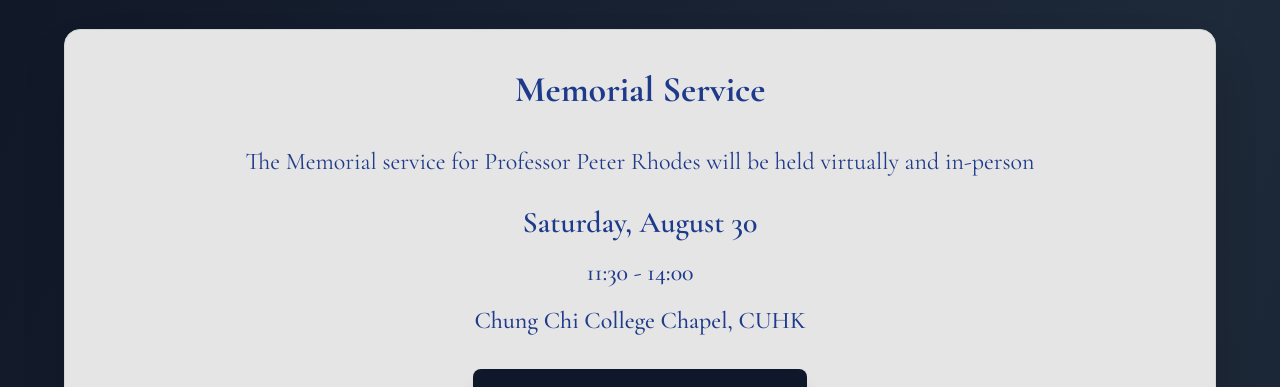
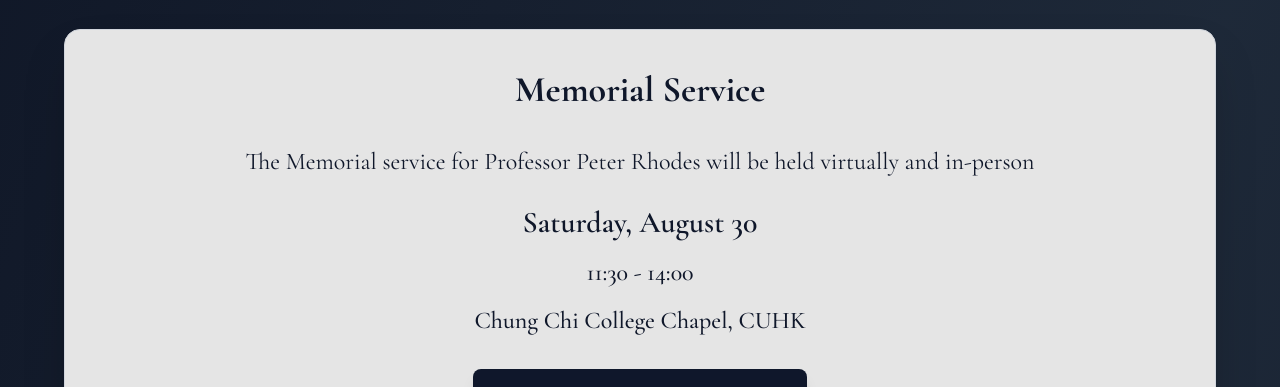
Before and after one commit to mrshootingstar/peterrhodestribute, a Next.js app: page / in a window 1280 px wide. Shown: the part 126-513 px from the top of the page. Built offline with nearby package versions, Linux system fonts and the light colour scheme; no server answers.

Commit message:
Memorial v8

```diff
--- a/src/app/components/MemorialService.tsx
+++ b/src/app/components/MemorialService.tsx
@@ -4,23 +4,23 @@
       <div className="max-w-6xl mx-auto">
         <div className="rounded-xl sm:rounded-2xl shadow-2xl p-6 sm:p-8 lg:p-10 border border-gray-300" style={{backgroundColor: '#e5e5e5'}}>
           <div className="text-center">
-            <h3 className="text-2xl sm:text-3xl md:text-4xl font-bold mb-6 sm:mb-8" style={{color: '#1e3a8a'}}>
+            <h3 className="text-2xl sm:text-3xl md:text-4xl font-bold mb-6 sm:mb-8" style={{color: '#0f172a'}}>
               Memorial Service
             </h3>
 
             <div className="mb-6 sm:mb-8 max-w-4xl mx-auto">
-              <p className="text-lg sm:text-xl md:text-2xl leading-relaxed mb-6" style={{color: '#1e3a8a'}}>
+              <p className="text-lg sm:text-xl md:text-2xl leading-relaxed mb-6" style={{color: '#0f172a'}}>
                 The Memorial service for Professor Peter Rhodes will be held virtually and in-person
               </p>
 
               <div className="space-y-3 sm:space-y-4">
-                <div className="text-xl sm:text-2xl md:text-3xl font-semibold" style={{color: '#1e3a8a'}}>
+                <div className="text-xl sm:text-2xl md:text-3xl font-semibold" style={{color: '#0f172a'}}>
                   Saturday, August 30
                 </div>
-                <div className="text-lg sm:text-xl md:text-2xl font-medium" style={{color: '#1e3a8a'}}>
+                <div className="text-lg sm:text-xl md:text-2xl font-medium" style={{color: '#0f172a'}}>
                   11:30 - 14:00
                 </div>
-                <div className="text-lg sm:text-xl md:text-2xl font-medium" style={{color: '#1e3a8a'}}>
+                <div className="text-lg sm:text-xl md:text-2xl font-medium" style={{color: '#0f172a'}}>
                   Chung Chi College Chapel, CUHK
                 </div>
               </div>
```
